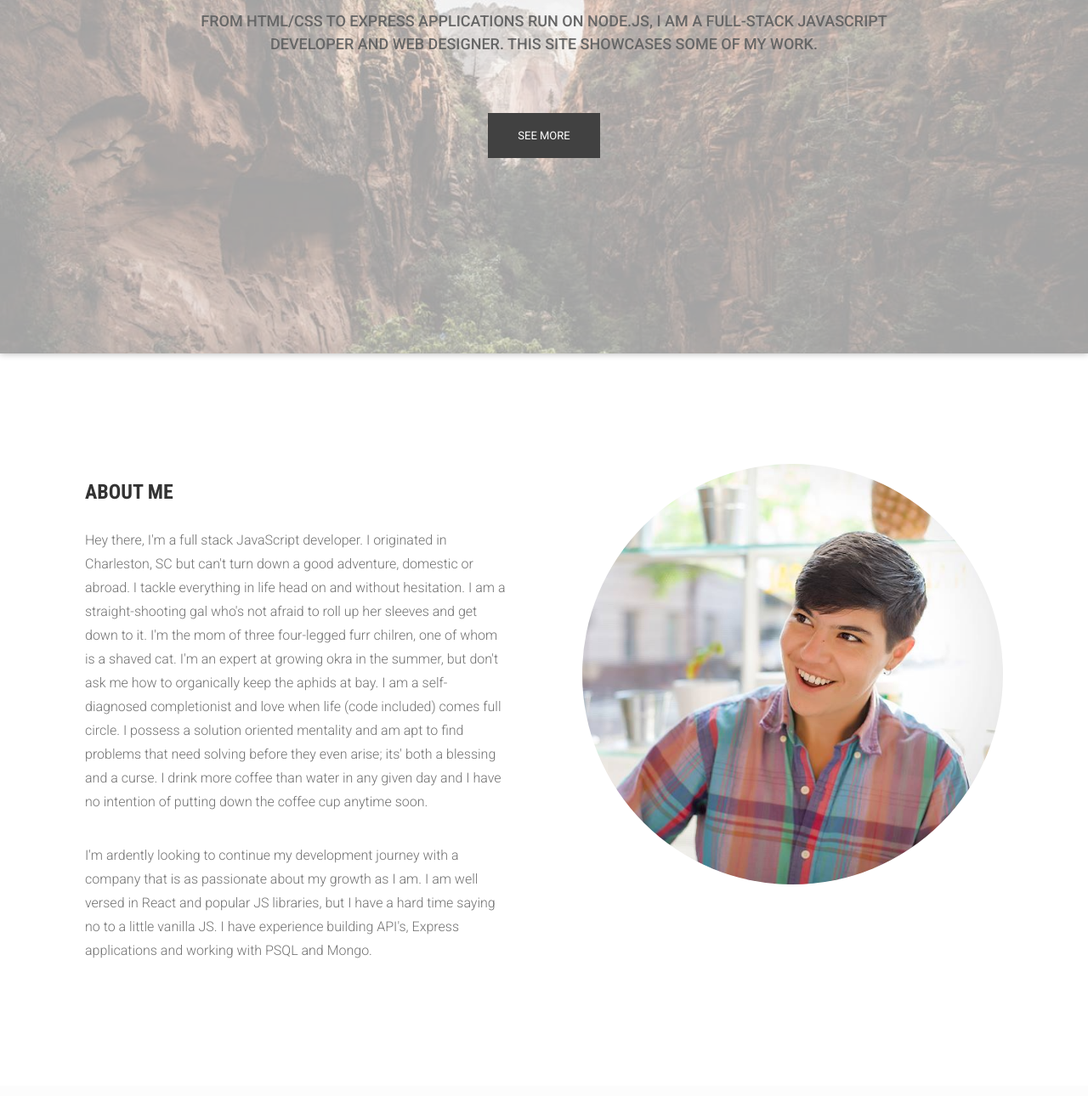
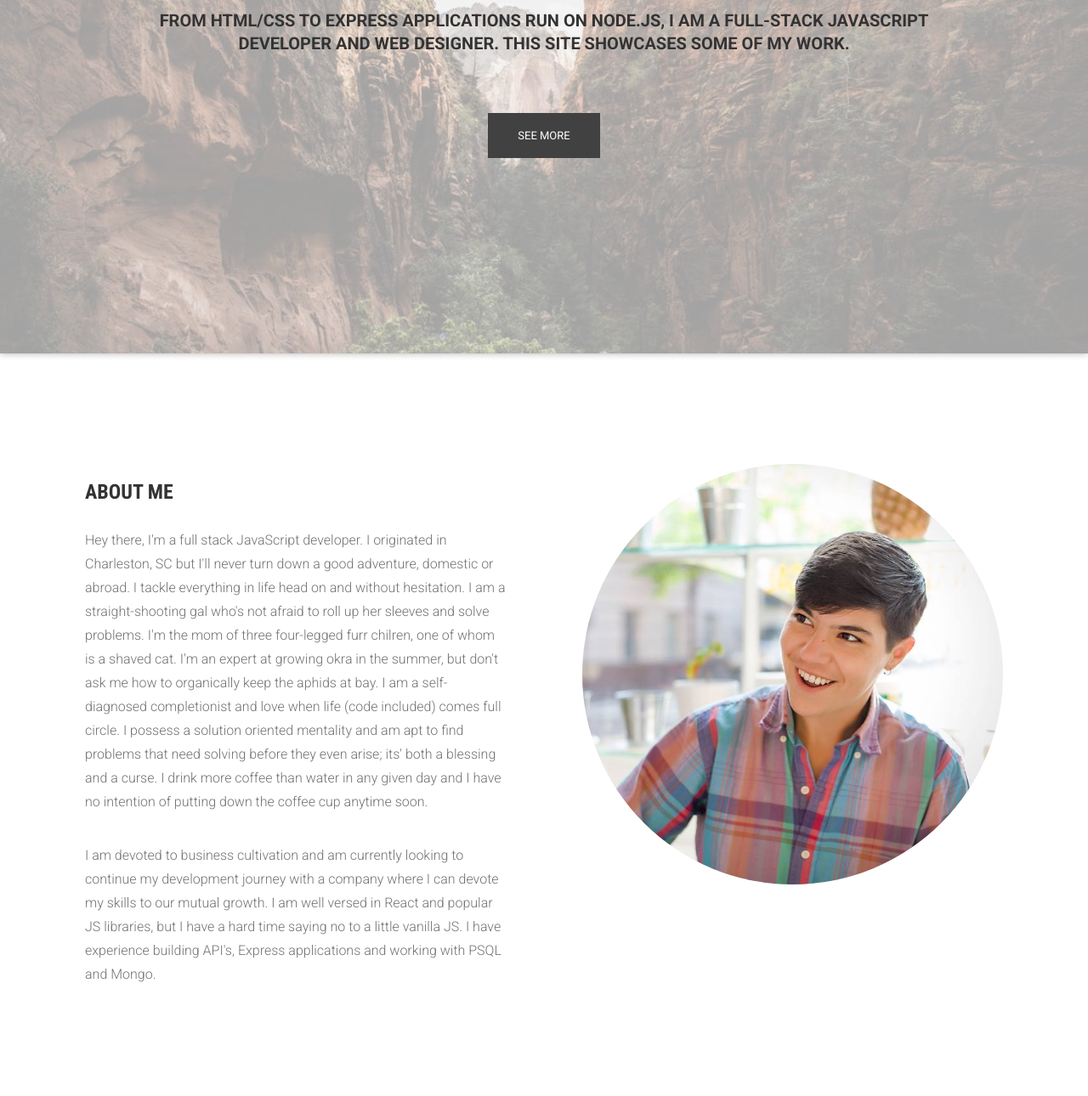
Before and after one commit to savvmae/portfolio, a plain HTML site: page index.html in a window 1280 px wide. Shown: the part 364-1654 px from the top of the page at 85% size. Drawn offline with nearby package versions, Linux system fonts and the light colour scheme; files whose address does not match are found by name; a web font is replaced by a local one.

Commit message:
updates in about me

```diff
--- a/css/main.css
+++ b/css/main.css
@@ -176,12 +176,12 @@ a:hover {
   text-transform: uppercase;
 }
 #hero-area h2 {
-  font-size: 18px;
-  font-weight: 500;
+  font-size: 20px;
+  font-weight: 600;
   margin-bottom: 38px;
   line-height: 27px;
   text-transform: uppercase;
-  color: #666;
+  color: #333;
   font-family: 'Roboto', sans-serif;
   margin-top: 25px;
 }
--- a/index.html
+++ b/index.html
@@ -132,8 +132,7 @@
                             <h1 class="wow fadeInUp animated cd-headline slide" data-wow-delay=".4s">
                                 <span>HI, MY NAME IS SAVANNAH & I AM A</span><br>
                                 <span class="cd-words-wrapper">
-                                    <b class="is-visible">DESIGNER</b>
-                                    <b>DEVELOPER</b>
+                                    <b class="is-visible">DEVELOPER</b>
                                     <b>FURR MOM</b>
                                     <b>TRAVELLER</b>
                                     <b>CYCLE ENTHUSIAST</b>
@@ -168,12 +167,12 @@
                             ABOUT ME
                         </h2>
                         <p>
-                            Hey there, I'm a full stack JavaScript developer. I originated in Charleston, SC but can't turn down
-                            a good adventure, domestic or abroad. I tackle everything in life head on and without hesitation. I am a straight-shooting gal who's not afraid to roll up her sleeves and get down to it. I'm the mom of three four-legged furr chilren, one of whom is a shaved cat. I'm an expert at growing okra in the summer, but don't ask me how to organically keep the aphids at bay.
+                            Hey there, I'm a full stack JavaScript developer. I originated in Charleston, SC but I'll never turn down
+                            a good adventure, domestic or abroad. I tackle everything in life head on and without hesitation. I am a straight-shooting gal who's not afraid to roll up her sleeves and solve problems. I'm the mom of three four-legged furr chilren, one of whom is a shaved cat. I'm an expert at growing okra in the summer, but don't ask me how to organically keep the aphids at bay.
                             I am a self-diagnosed completionist and love when life (code included) comes full circle. I possess a solution oriented mentality and am apt to find problems that need solving before they even arise; its' both a blessing and a curse. I drink more coffee than water in any given day and I have no intention of putting down the coffee cup anytime soon.
                         </p>
                         <p>
-                            I'm ardently looking to continue my development journey with a company that is as passionate about my growth as I am.  I am well versed in React and popular JS libraries, but I have a hard time saying no to a little
+                            I am devoted to business cultivation and am currently looking to continue my development journey with a company where I can devote my skills to our mutual growth. I am well versed in React and popular JS libraries, but I have a hard time saying no to a little
                             vanilla JS. I have experience building API's, Express applications and working with PSQL and Mongo.
                         </p>
                     </div>
```
